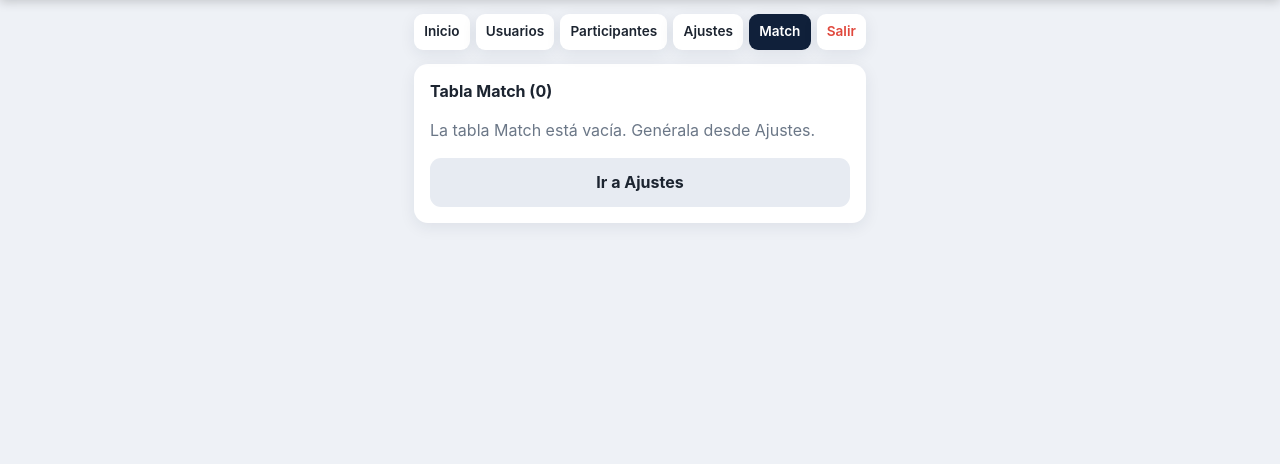
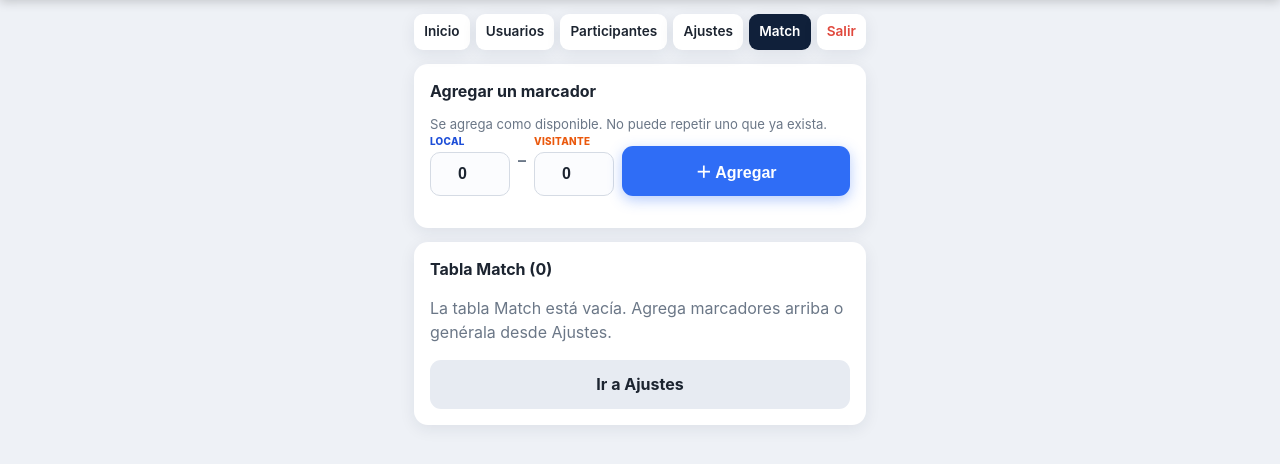
Before and after one commit to jagilren/quiniela_interna_rpci, a Flask app: page /admin/match in a window 1280 px wide. Shown: the part 58-522 px from the top of the page. Run offline with Flask 3, Linux system fonts and the light colour scheme; the visitor is signed in with stand-in values (Sample User, id 1); data that the repository does not hold is empty.

Commit message:
Match: agregar/eliminar marcadores + kill-switch de redirección
- Admin/Match: agregar marcador manual (valida que no exista) y eliminar
  marcadores con ✕, solo si no están asignados (asignados van con 🔒 y la
  ruta rechaza el borrado forzado).
- Redirigir a todos: Ajustes.redirect_url + /estado (sondeo JS 15s) +
  redirect server-side en la Polla_View; control activar/desactivar en el
  dashboard. No afecta al panel admin.
- Micro-migración _ensure_schema(): ALTER TABLE idempotente para columnas
  nuevas (create_all no altera tablas existentes).
- CSS móvil para chips eliminables/bloqueados y form de agregar.

Co-Authored-By: Claude Opus 4.8 <noreply@anthropic.com>

```diff
--- a/app/models.py
+++ b/app/models.py
@@ -109,6 +109,9 @@ class Ajustes(db.Model):
     max_global = db.Column(db.Integer, nullable=False, default=8)
     titulo_quiniela = db.Column(db.String(120), nullable=False, default="Quiniela RPCI")
     logo_filename = db.Column(db.String(200), nullable=True)
+    # Si tiene una URL, la Polla_View pública redirige a todos los visitantes ahí
+    # (interruptor de "cerrar/redirigir" controlado por el admin). None = inactivo.
+    redirect_url = db.Column(db.String(300), nullable=True)
 
     @staticmethod
     def get():
--- a/app/routes/admin.py
+++ b/app/routes/admin.py
@@ -19,7 +19,14 @@ from werkzeug.utils import secure_filename
 from sqlalchemy.exc import IntegrityError
 
 from ..models import db, Usuario, Match, Participante, Ajustes
-from ..services import generar_matches, reset_matches, borrar_usuarios, polla_lista
+from ..services import (
+    generar_matches,
+    reset_matches,
+    borrar_usuarios,
+    polla_lista,
+    agregar_marcador,
+    eliminar_marcador,
+)
 from ..auth import admin_required
 
 admin_bp = Blueprint("admin", __name__, url_prefix="/admin")
@@ -64,7 +71,39 @@ def dashboard():
         n_disponibles=Match.query.filter_by(disponible=True).count(),
         n_matches=Match.query.count(),
         lista=polla_lista(),
+        ajustes=Ajustes.get(),
     )
+
+
+# --------------------------------------------------------------------------- #
+# Redirigir a todos los visitantes (interruptor de cierre)
+# --------------------------------------------------------------------------- #
+@admin_bp.route("/redirigir", methods=["POST"])
+@admin_required
+def redirigir():
+    ajustes = Ajustes.get()
+    accion = request.form.get("accion")
+
+    if accion == "activar":
+        url = (request.form.get("redirect_url") or "").strip()
+        if not url:
+            flash("Escribe la URL de destino.", "error")
+            return redirect(url_for("admin.dashboard"))
+        if not (url.startswith("http://") or url.startswith("https://")):
+            url = "https://" + url
+        ajustes.redirect_url = url
+        db.session.commit()
+        flash(
+            f"Redirección ACTIVADA hacia {url}. Los visitantes con la quiniela "
+            "abierta serán enviados allí en segundos.",
+            "success",
+        )
+    else:
+        ajustes.redirect_url = None
+        db.session.commit()
+        flash("Redirección desactivada. La quiniela vuelve a mostrarse.", "info")
+
+    return redirect(url_for("admin.dashboard"))
 
 
 # --------------------------------------------------------------------------- #
@@ -313,7 +352,36 @@ def generar():
 @admin_required
 def match():
     matches = Match.query.order_by(Match.goles_local, Match.goles_visitante).all()
-    return render_template("admin/match.html", matches=matches)
+    return render_template("admin/match.html", matches=matches, ajustes=Ajustes.get())
+
+
+@admin_bp.route("/match/agregar", methods=["POST"])
+@admin_required
+def match_agregar():
+    ajustes = Ajustes.get()
+    gl = request.form.get("goles_local", type=int)
+    gv = request.form.get("goles_visitante", type=int)
+    if gl is None or gv is None or gl < 0 or gv < 0:
+        flash("Escribe goles válidos (números de 0 en adelante).", "error")
+        return redirect(url_for("admin.match"))
+
+    _, error = agregar_marcador(ajustes, gl, gv)
+    if error:
+        flash(error, "error")
+    else:
+        flash(f"Marcador {gl} - {gv} agregado.", "success")
+    return redirect(url_for("admin.match"))
+
+
+@admin_bp.route("/match/<int:mid>/eliminar", methods=["POST"])
+@admin_required
+def match_eliminar(mid):
+    ok, error = eliminar_marcador(mid)
+    if ok:
+        flash("Marcador eliminado.", "success")
+    else:
+        flash(error, "error")
+    return redirect(url_for("admin.match"))
 
 
 @admin_bp.route("/match/reset", methods=["GET", "POST"])
--- a/app/static/css/style.css
+++ b/app/static/css/style.css
@@ -236,6 +236,73 @@ html, body {
   text-align: right;
   font-variant-numeric: tabular-nums;
 }
+
+/* ---------- Admin: agregar / eliminar marcadores ---------- */
+.sub-title {
+  margin: 16px 0 8px;
+  font-size: 0.72rem;
+  font-weight: 800;
+  color: var(--muted);
+  text-transform: uppercase;
+  letter-spacing: 0.6px;
+}
+.add-score-fields {
+  display: flex;
+  align-items: flex-end;
+  flex-wrap: wrap;
+  gap: 8px;
+}
+.mini-field { display: flex; flex-direction: column; gap: 4px; flex: 0 0 auto; }
+.mini-lbl {
+  font-size: 0.62rem;
+  font-weight: 800;
+  text-transform: uppercase;
+  letter-spacing: 0.3px;
+  max-width: 78px;
+  white-space: nowrap;
+  overflow: hidden;
+  text-overflow: ellipsis;
+}
+.input-goal {
+  width: 64px;
+  text-align: center;
+  font-weight: 800;
+  font-size: 1.1rem;
+  padding: 10px 6px;
+}
+.add-dash { align-self: center; padding-bottom: 10px; color: var(--muted); font-weight: 700; }
+.add-btn { flex: 1 1 auto; margin-top: 0; min-width: 120px; }
+
+.mchip-grid { display: flex; flex-wrap: wrap; gap: 8px; }
+.mchip {
+  display: inline-flex;
+  align-items: center;
+  gap: 4px;
+  background: var(--score-bg);
+  border-radius: 999px;
+  padding: 3px 5px;
+}
+.mchip .score { background: transparent; padding: 5px 4px 5px 10px; }
+.chip-x {
+  border: none;
+  cursor: pointer;
+  width: 26px;
+  height: 26px;
+  border-radius: 999px;
+  background: #f7d7d3;
+  color: #b3271b;
+  font-weight: 900;
+  font-size: 0.78rem;
+  line-height: 1;
+  display: flex;
+  align-items: center;
+  justify-content: center;
+}
+.chip-x:hover { background: #f2bdb6; }
+.chip-x:active { transform: translateY(1px); }
+.chip-x:focus-visible { outline: 2px solid var(--danger); outline-offset: 1px; }
+.mchip-lock { opacity: 0.62; padding-right: 10px; }
+.chip-lock { font-size: 0.85rem; }
 
 /* ---------- Formularios ---------- */
 .field-label {
@@ -553,4 +620,6 @@ html, body {
   .badge-available { background: #123324; }
   .badge-muted { background: #232b36; }
   .badge-pending { background: #3a2e12; color: #e7b64f; }
+  .chip-x { background: #4a201b; color: #ff9d92; }
+  .chip-x:hover { background: #5c2820; }
 }
--- a/app/templates/admin/match.html
+++ b/app/templates/admin/match.html
@@ -2,23 +2,75 @@
 {% set active = 'match' %}
 {% block title %}Admin · Match{% endblock %}
 
+{% macro score(gl, gv) -%}
+<span class="score"><span class="gl">{{ gl }}</span><span class="dash">–</span><span class="gv">{{ gv }}</span></span>
+{%- endmacro %}
+
 {% block admin_content %}
+  <section class="card">
+    <h2 class="section-title">Agregar un marcador</h2>
+    <p class="hint">Se agrega como disponible. No puede repetir uno que ya exista.</p>
+    <form method="post" action="{{ url_for('admin.match_agregar') }}">
+      <div class="add-score-fields">
+        <label class="mini-field">
+          <span class="mini-lbl team-local">{{ ajustes.equipo_local }}</span>
+          <input class="input input-goal" type="number" min="0" max="20"
+                 name="goles_local" value="0" inputmode="numeric" required>
+        </label>
+        <span class="add-dash">–</span>
+        <label class="mini-field">
+          <span class="mini-lbl team-visitante">{{ ajustes.equipo_visitante }}</span>
+          <input class="input input-goal" type="number" min="0" max="20"
+                 name="goles_visitante" value="0" inputmode="numeric" required>
+        </label>
+        <button class="btn btn-primary add-btn" type="submit">＋ Agregar</button>
+      </div>
+    </form>
+  </section>
+
   <section class="card">
     <h2 class="section-title">Tabla Match ({{ matches|length }})</h2>
     {% if matches %}
-      <div class="scores-grid">
-        {% for m in matches %}
-          <span class="badge {{ 'badge-available' if m.disponible else 'badge-muted' }}">
-            {{ m.marcador }}
-          </span>
-        {% endfor %}
-      </div>
-      <p class="hint">Verde = disponible · gris = ya asignado.</p>
+      {% set disp = matches | selectattr('disponible') | list %}
+      {% set asig = matches | rejectattr('disponible') | list %}
+
+      <h3 class="sub-title">Disponibles ({{ disp|length }})</h3>
+      {% if disp %}
+        <div class="mchip-grid">
+          {% for m in disp %}
+            <form class="mchip" method="post"
+                  action="{{ url_for('admin.match_eliminar', mid=m.id) }}">
+              {{ score(m.goles_local, m.goles_visitante) }}
+              <button class="chip-x" type="submit"
+                      aria-label="Eliminar marcador {{ m.marcador }}"
+                      title="Eliminar este marcador">✕</button>
+            </form>
+          {% endfor %}
+        </div>
+        <p class="hint">Toca ✕ para quitar un marcador improbable. Solo se pueden
+          eliminar los que aún nadie tiene asignado.</p>
+      {% else %}
+        <p class="muted">No quedan marcadores disponibles.</p>
+      {% endif %}
+
+      {% if asig %}
+        <h3 class="sub-title">Ya asignados ({{ asig|length }}) · no se pueden eliminar</h3>
+        <div class="mchip-grid">
+          {% for m in asig %}
+            <span class="mchip mchip-lock">
+              {{ score(m.goles_local, m.goles_visitante) }}
+              <span class="chip-lock" title="Asignado" aria-hidden="true">🔒</span>
+            </span>
+          {% endfor %}
+        </div>
+      {% endif %}
+
       <a class="btn btn-danger btn-block" href="{{ url_for('admin.match_reset') }}">
         Resetear tabla Match
       </a>
     {% else %}
-      <p class="muted">La tabla Match está vacía. Genérala desde Ajustes.</p>
+      <p class="muted">La tabla Match está vacía. Agrega marcadores arriba o
+        genérala desde Ajustes.</p>
       <a class="btn btn-block" href="{{ url_for('admin.ajustes') }}">Ir a Ajustes</a>
     {% endif %}
   </section>
```
Also changed, not shown: CLAUDE.md (+19 -2 lines), app/__init__.py (+15 -0 lines), app/routes/polla.py (+10 -0 lines), app/services.py (+58 -0 lines), app/templates/admin/dashboard.html (+28 -0 lines), app/templates/polla.html (+13 -0 lines).
